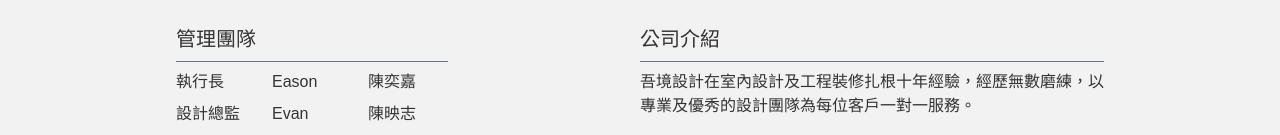
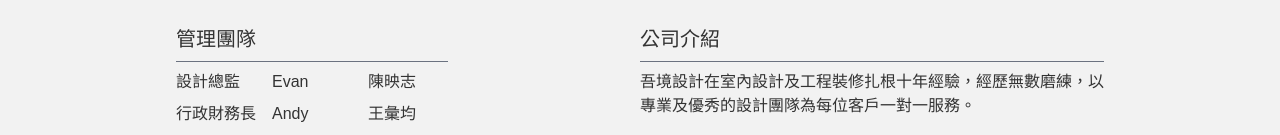
Before and after one commit to naluwan/nextjs_wrid_official_website, a Next.js app: page /about in a window 1280 px wide. Shown: the part 659-794 px from the top of the page. Built offline with nearby package versions, Linux system fonts and the light colour scheme; a web font is replaced by a local one.

Commit message:
feat: update content

```diff
--- a/app/(routes)/about/page.tsx
+++ b/app/(routes)/about/page.tsx
@@ -69,11 +69,6 @@ const AboutUsPage: React.FC = () => {
           <h1 className='text-xl'>管理團隊</h1>
           <div className='w-full border-b border-gray-500' />
           <div className='grid grid-cols-3 gap-x-4'>
-            <p>執行長</p>
-            <p>Eason</p>
-            <p>陳奕嘉</p>
-          </div>
-          <div className='grid grid-cols-3 gap-x-4'>
             <p>設計總監</p>
             <p>Evan</p>
             <p>陳映志</p>
--- a/app/(routes)/process/page.tsx
+++ b/app/(routes)/process/page.tsx
@@ -76,7 +76,7 @@ const ProcessPage: React.FC = () => {
         <div className='grid grid-cols-1 text-[#333] max-md:gap-y-4 md:grid-cols-2 md:gap-x-4'>
           <div className='text-sm'>
             <ul className='list-inside list-none md:list-disc'>
-              <li>客變服務 - 3000元/坪</li>
+              <li>客變服務 - 4500元/坪</li>
               <li>新成屋、商業空間、辦公空間 - 5000元/坪</li>
               <li>中古屋、毛胚屋、實品屋 - 6000元/坪</li>
             </ul>
```
